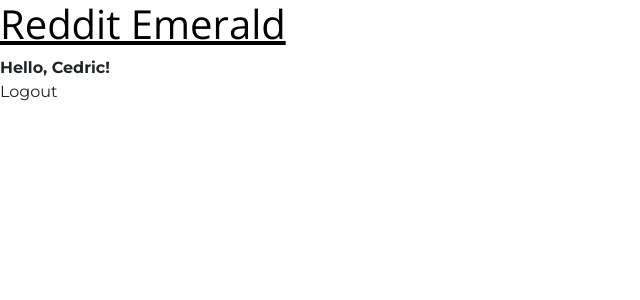
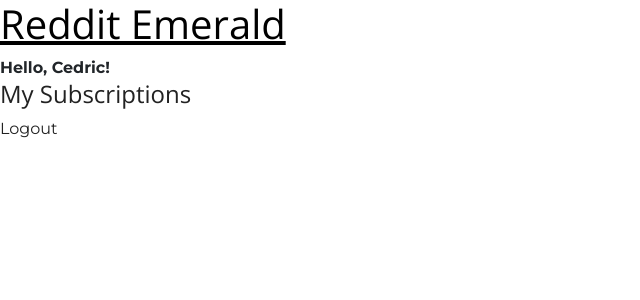
Before and after one commit to CedricMul/reddit_emerald, a Django app: page / in a window 1280 px wide. Shown: the top 300 px of the page, without its empty margins (0-640 px from the left). Run offline with Django 3.2, Linux system fonts and the light colour scheme; a user stored in the database is signed in; data comes from the database, SQL or seed files in the repository; some libraries are stand-ins or nearby versions.

Commit message:
my subscription button

```diff
--- a/Main/templates/index.html
+++ b/Main/templates/index.html
@@ -6,6 +6,7 @@
 {% if user.is_authenticated %}
     <b>Hello, {{ user }}!</b>
     <br>
+    <h4><a href="/">My Subscriptions</a></h4>
     <a href="/accounts/logout/">Logout</a>
 {% else %}
     <a href="/accounts/login/">Login</a>
```
